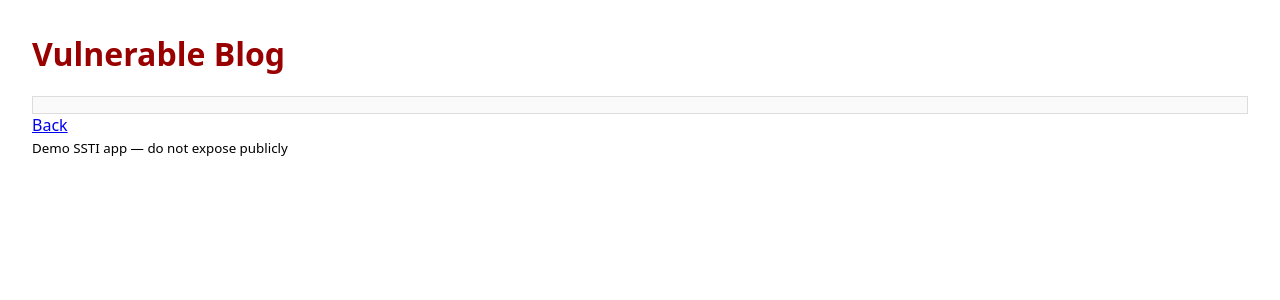
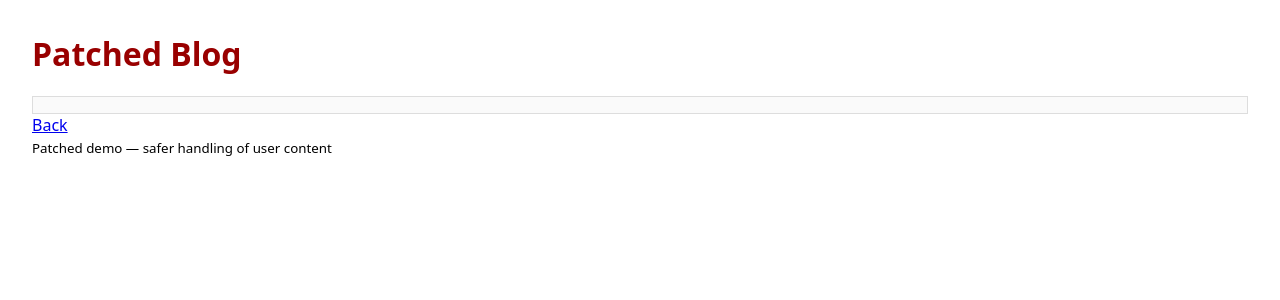
Before and after one commit to AbdullahMaqbool22/lab-mid-ssd, a Python web app: template flask_blog_full/vulnerable_blog/templates/post.html in a window 1280 px wide. Shown: the top 300 px of the page. Run offline with Jinja, Linux system fonts and the light colour scheme; the template is opened without the code that fills it, so the values that code supplies are empty.

Commit message:
Update blog title and footer for security patch

```diff
--- a/flask_blog_full/vulnerable_blog/templates/base.html
+++ b/flask_blog_full/vulnerable_blog/templates/base.html
@@ -3,14 +3,14 @@
 <head>
   <meta charset="utf-8">
   <meta name="viewport" content="width=device-width,initial-scale=1">
-  <title>Vulnerable Blog</title>
+  <title>Patched Blog</title>
   <link rel="stylesheet" href="{{ url_for('static', filename='style.css') }}">
 </head>
 <body>
-  <header><h1>Vulnerable Blog</h1></header>
+  <header><h1>Patched Blog</h1></header>
   <main>
     {% block body %}{% endblock %}
   </main>
-  <footer><small>Demo SSTI app — do not expose publicly</small></footer>
+  <footer><small>Patched demo — safer handling of user content</small></footer>
 </body>
 </html>
```
